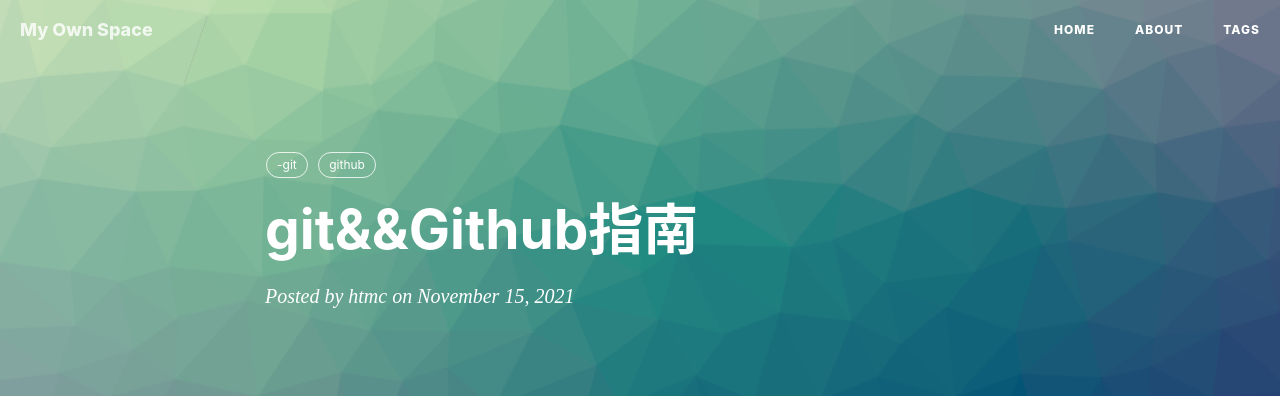
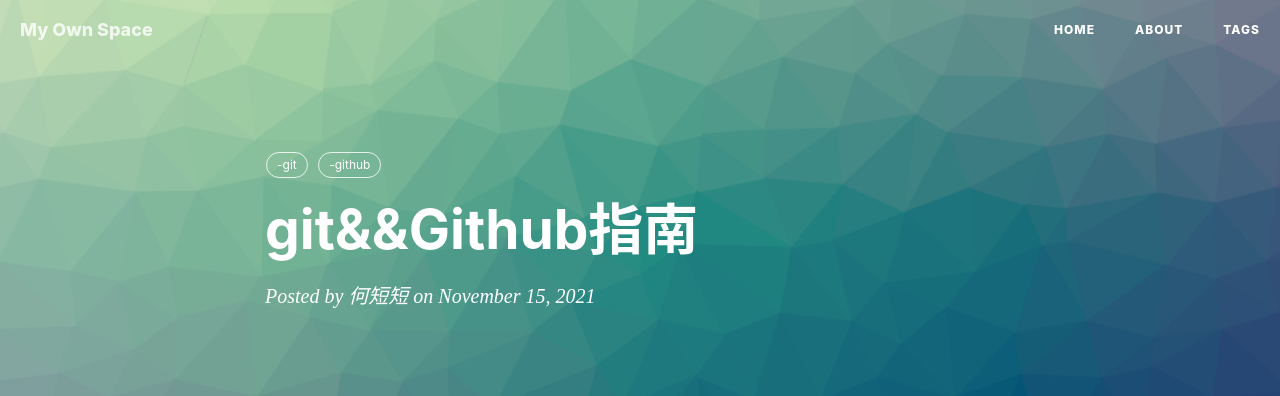
Before and after one commit to elvinhtmc/my-own-space, a Jekyll site: the page built from _posts/2021-11-15-git&&Github指南.md, in a window 1280 px wide and 900 px high. Shown: the top 396 px of the window. Built offline with Jekyll 4.4.1, drawn with Linux system fonts in a browser that asks for light colours; nearby versions of some CDN libraries; comment, search, counter and statistics services are not loaded.

Commit message:
Update 2021-11-15-git&&Github指南.md

```diff
--- a/_posts/2021-11-15-git&&Github指南.md
+++ b/_posts/2021-11-15-git&&Github指南.md
@@ -2,12 +2,12 @@
 layout: post
 title:  "git&&Github指南"
 date: 2021-11-15
-author: htmc
+author: "何短短"
 header-img: img/post_bg1_blue.png
 catalog: true
 tags:
   -git
-  github
+  -github
 ---
 
 ### 什么是git和Github？
```
